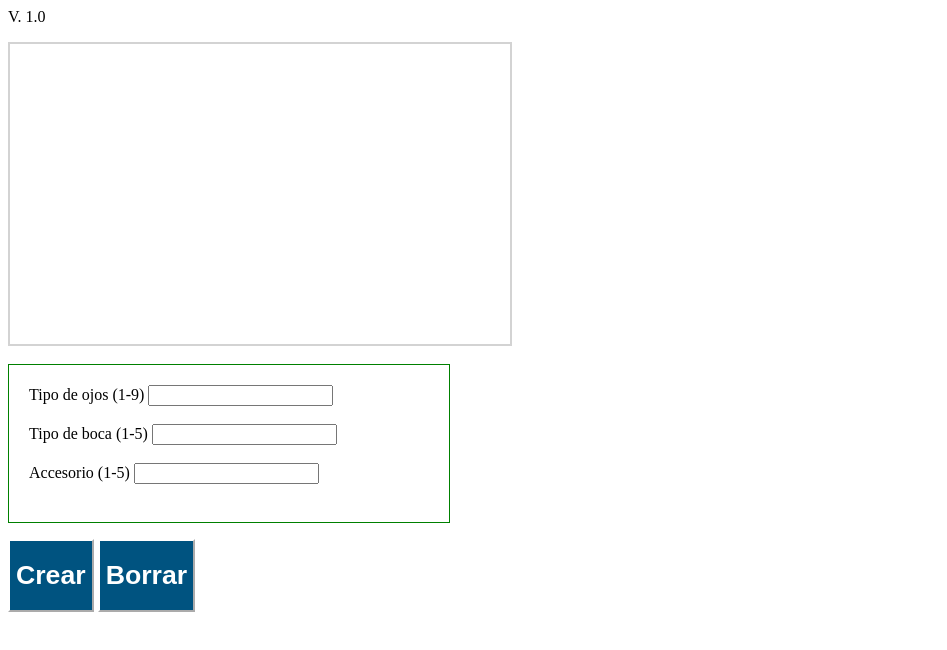
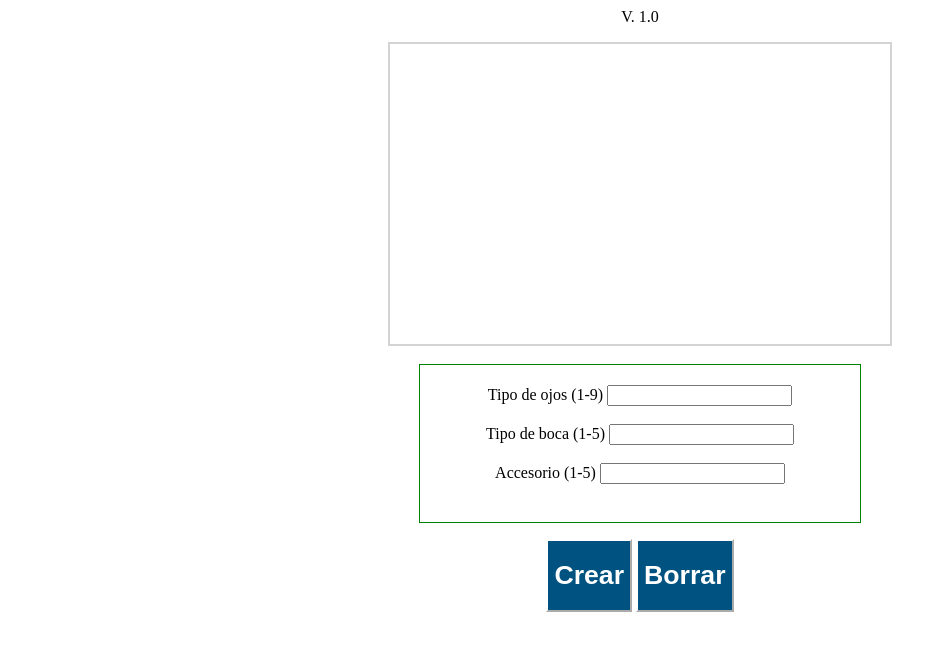
Before and after one commit to EMC-prog/Creador-de-caras, a plain HTML site: page dev/index.html in a window 1280 px wide. Shown: the whole page, without its empty margins (0-947 px from the left). Drawn offline with Linux system fonts and the light colour scheme.

Commit message:
Update index.html

```diff
--- a/dev/index.html
+++ b/dev/index.html
@@ -245,7 +245,7 @@ function del(){
 </script>
   </head>
 <body>
-<div align="centre">
+<div align="center">
   <p>V. 1.0</p>
 <canvas id="myCanvas" width="500" height="300">Your browser does not support the HTML canvas tag.</canvas>
 <br><br>
```
